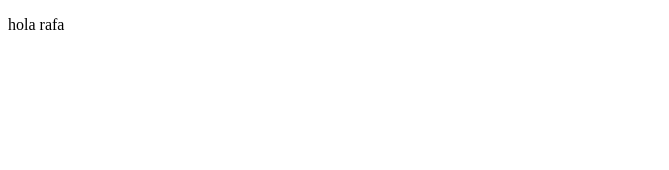
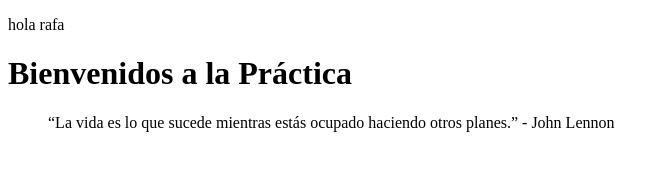
Before and after one commit to miguelisto09/Practica-GitHub, a plain HTML site: page index.html in a window 1280 px wide. Shown: the whole page, without its empty margins (0-669 px from the left). Drawn offline with Linux system fonts and the light colour scheme.

Commit message:
commit liz

```diff
--- a/index.html
+++ b/index.html
@@ -7,5 +7,8 @@
 </head>
 <body>
     <p>hola rafa</p>
+    <h1>Bienvenidos a la Práctica</h1>
+<blockquote>“La vida es lo que sucede mientras estás ocupado haciendo otros planes.” - John Lennon</blockquote>
+
 </body>
 </html>
```
